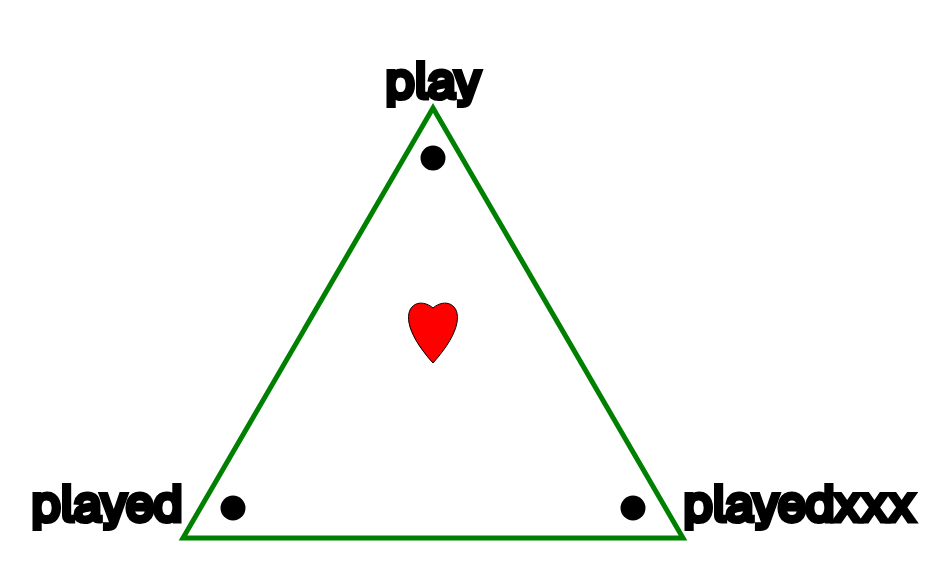
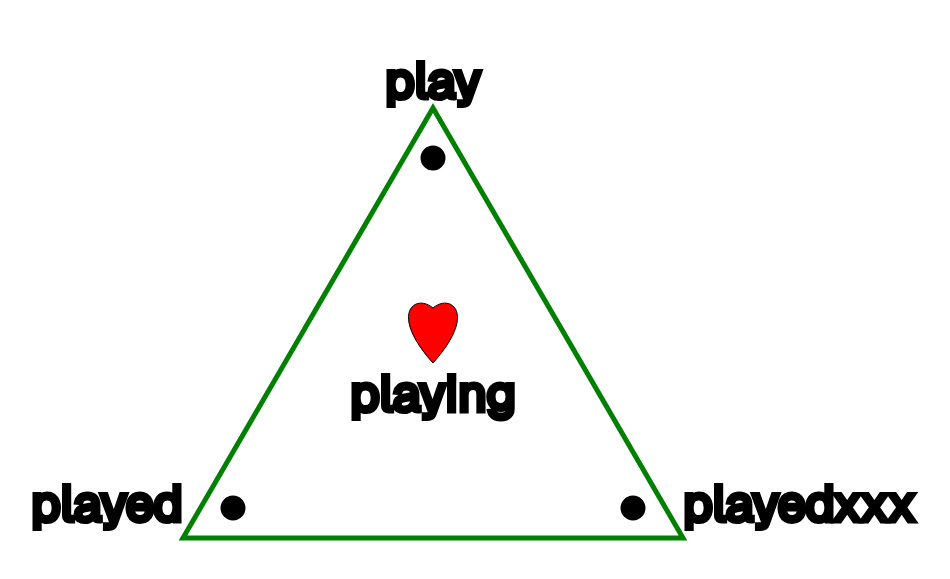
Before and after one commit to riwepo/grammar-triangles, a Next.js app: page / in a window 1280 px wide. Shown: the part 341-920 px from the top of the page, without its empty margins (207-1157 px from the left). Built offline with nearby package versions, Linux system fonts and the light colour scheme.

Commit message:
implement present participle

```diff
--- a/src/components/triangle.jsx
+++ b/src/components/triangle.jsx
@@ -55,16 +55,9 @@ function Triangle({ colour, verbForms }) {
               {verbForms.pastParticiple}
             </text>
           </g>
-          <circle
-            id="center-mark"
-            cx="0"
-            cy="0"
-            r="2"
-            stroke="black"
-            fill="black"
-          />
+          <g id="present-participle">
             <path
-            id="heart"
+              transform="scale(0.1, 0.1)"
               d="M0,-30
           C 35,-60 90,-20 0,80
           C -90,-20 -35,-60 0,-30"
@@ -72,12 +65,24 @@ function Triangle({ colour, verbForms }) {
               stroke="black"
               strokeWidth="2"
             />
+            <text
+              x="0"
+              y="15"
+              fill="black"
+              stroke="black"
+              fontSize="10px"
+              textAnchor="middle"
+              dominantBaseline="middle"
+            >
+              {verbForms.presentParticiple}
+            </text>
+          </g>
         </defs>
         <use href="#triangle" x="0" y="0" />
         <use href="#head" x="0" y="0" />
         <use href="#preterite" x="0" y="0" />
         <use href="#past-participle" x="0" y="0" />
-        <use href="#center-mark" x="0" y="0" />
+        <use href="#present-participle" x="0" y="0" />
         <use href="#heart" transform="scale(0.1, 0.1)" x="0" y="0" />
       </svg>
     </div>
```
Lines whose indentation alone changed are shown as unchanged.
